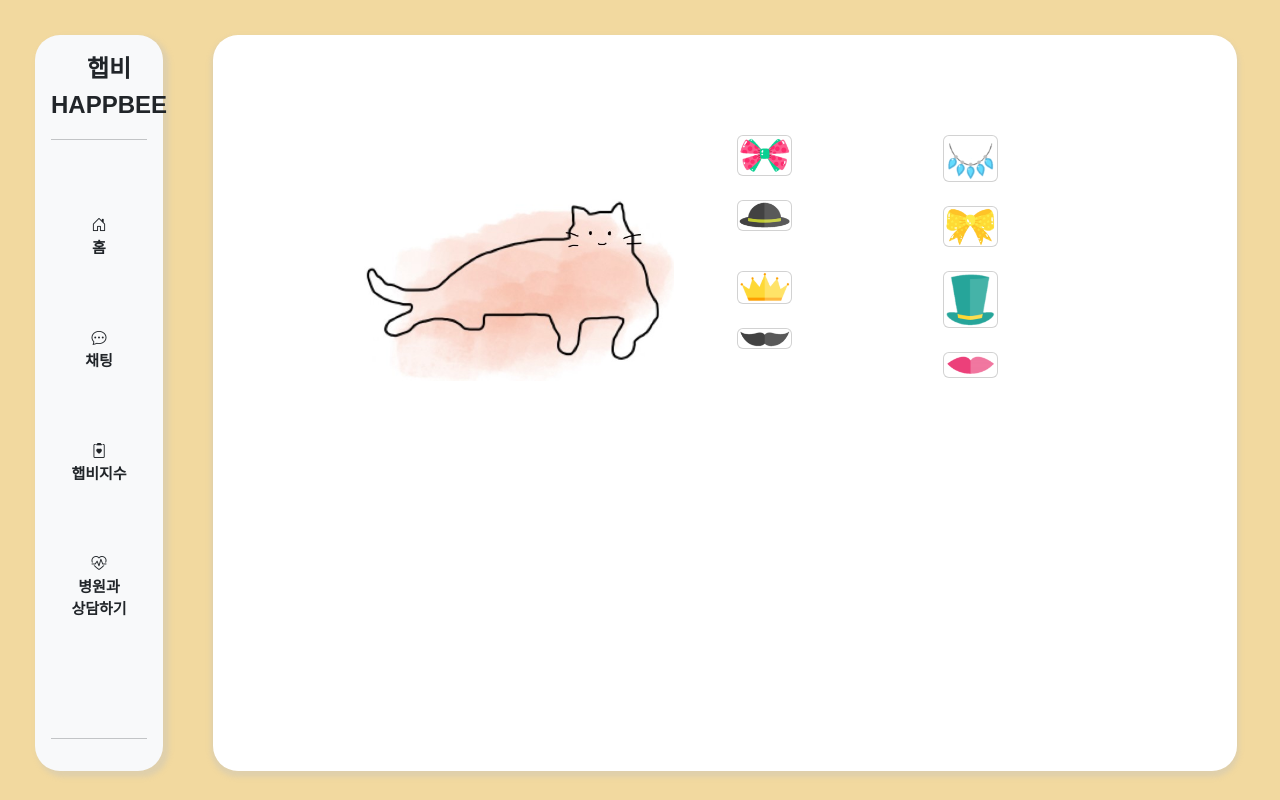
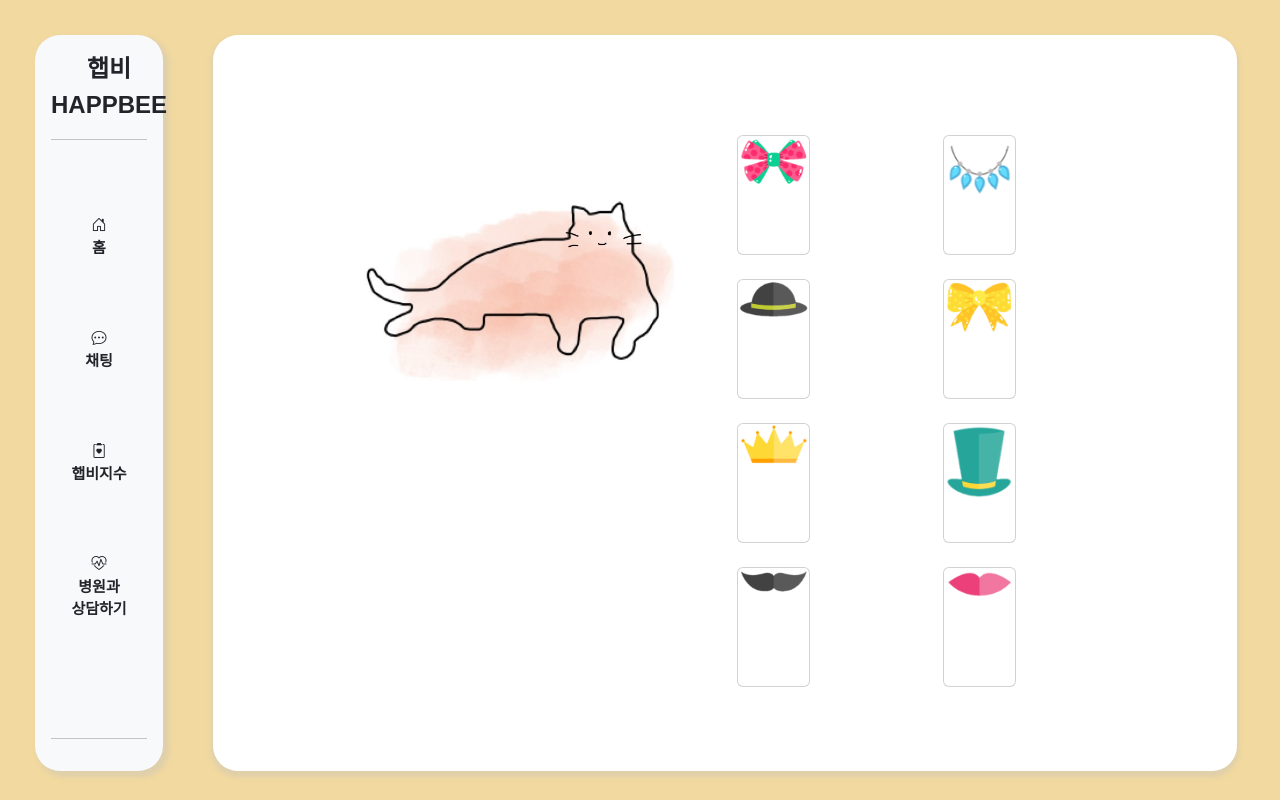
Before and after one commit to yongtaecheon/2023-happbee-knu, a React (Create React App) app in the folder react_happbee/: page /item in a window 1280 px wide. Built offline with nearby package versions, Linux system fonts and the light colour scheme; a web font is replaced by a local one.

Commit message:
progressbar add

```diff
--- a/react_happbee/src/App.css
+++ b/react_happbee/src/App.css
@@ -315,5 +315,7 @@ ul {
 }
 
 .card{
-  width: 30%;
+  width: 40%;
+  height: 15vh;
+  place-items: center;
 }
```
Also changed, not shown: react_happbee/src/components/Item.js (+0 -27 lines).
